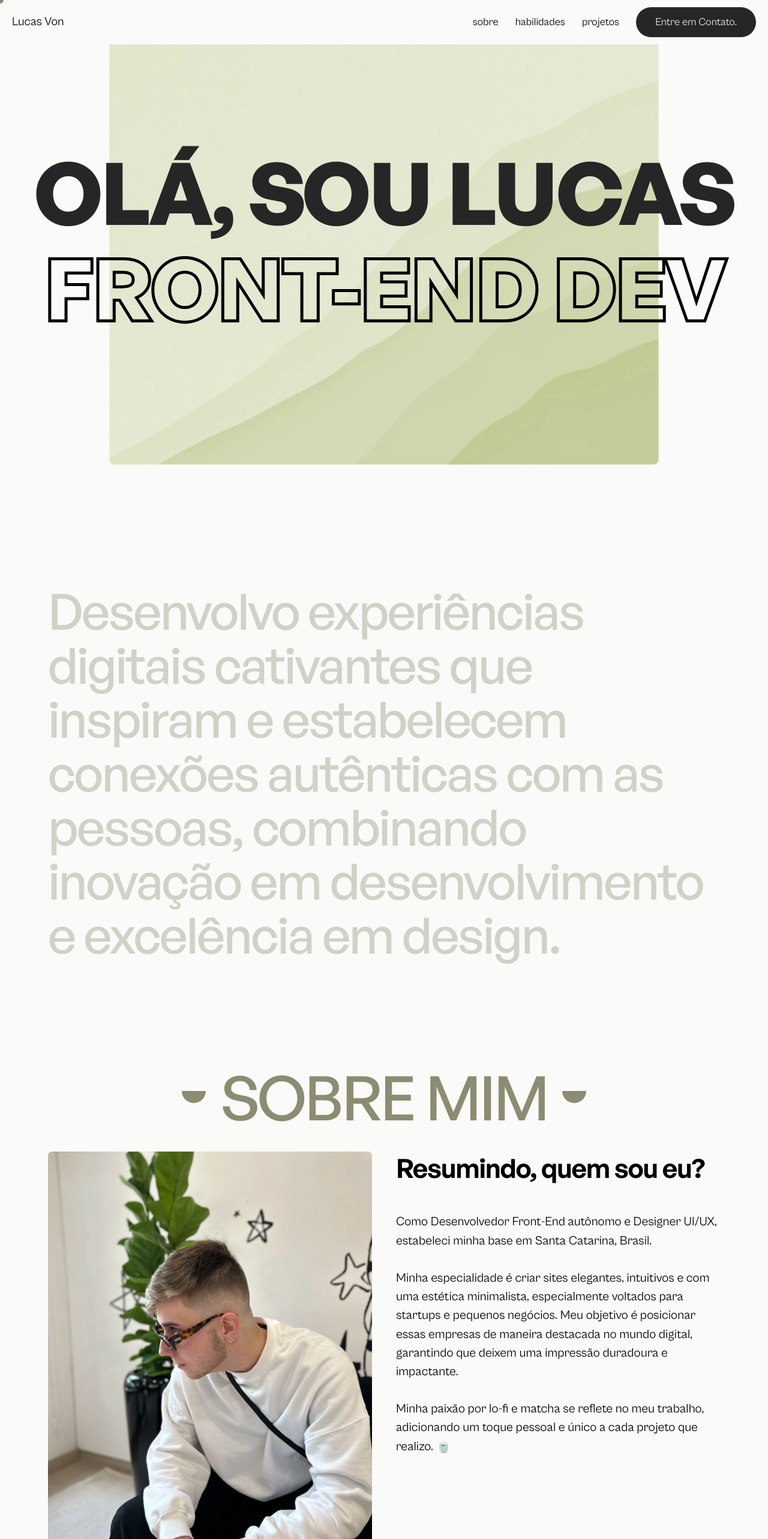
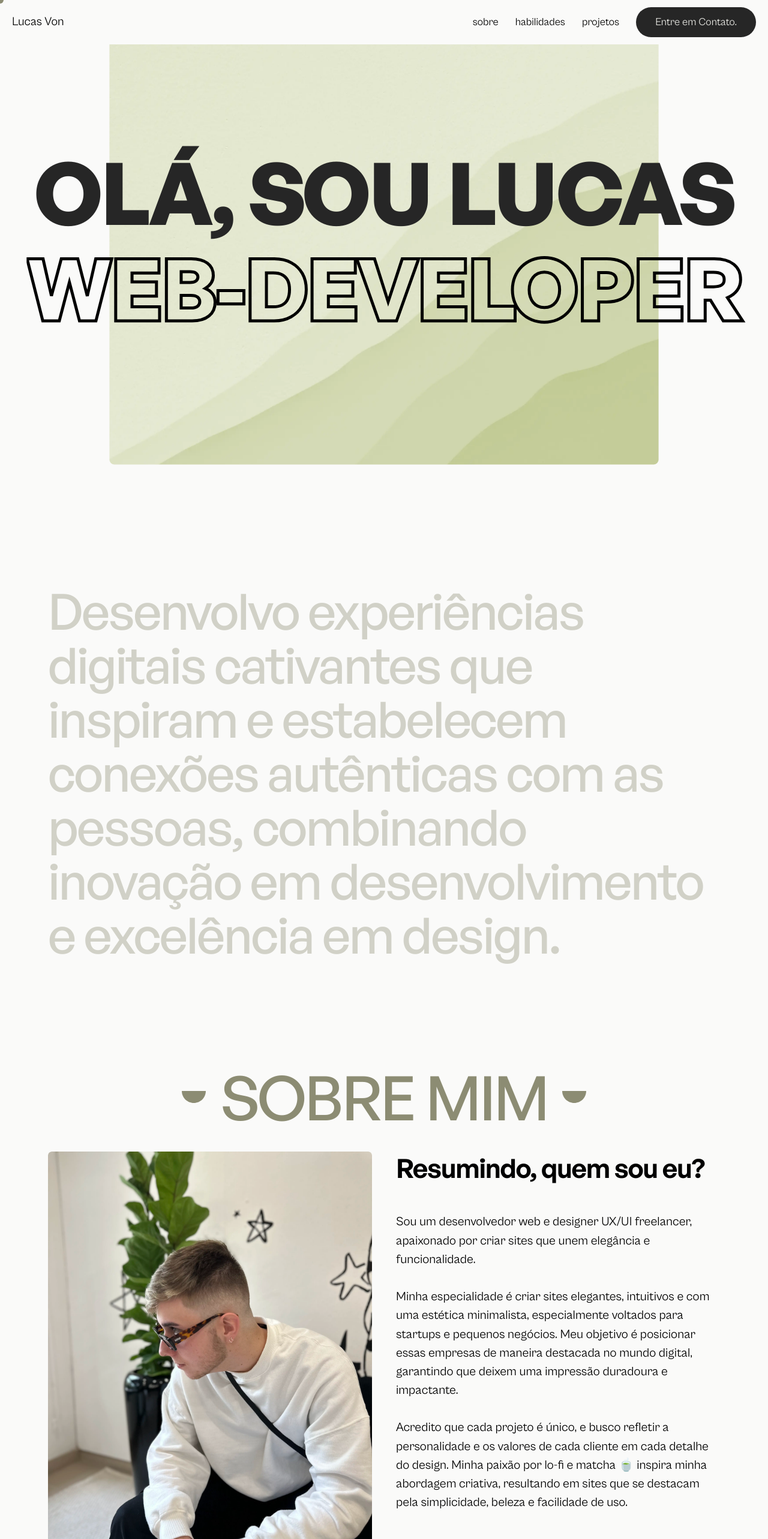
Before and after one commit to lucasschunemann/porta-luvas, a React (Vite) app: page / in a window 1280 px wide. Shown: the top 2566 px of the page at 60% size. Built offline with nearby package versions, Linux system fonts and the light colour scheme.

Commit message:
Atualização

```diff
--- a/src/components/homepage/About.jsx
+++ b/src/components/homepage/About.jsx
@@ -60,8 +60,7 @@ export default function About() {
               className=" translate-y-10 text-body-1 opacity-0 2xl:text-4xl"
             >
               <br></br>
-              Como Desenvolvedor Front-End autônomo e Designer UI/UX, estabeleci
-              minha base em Santa Catarina, Brasil.
+              Sou um desenvolvedor web e designer UX/UI freelancer, apaixonado por criar sites que unem elegância e funcionalidade.
               <br></br>
               <br></br>Minha especialidade é criar sites elegantes, intuitivos e
               com uma estética minimalista, especialmente voltados para startups
@@ -70,9 +69,7 @@ export default function About() {
               impressão duradoura e impactante.
               <br></br>
               <br></br>
-              Minha paixão por lo-fi e matcha se reflete no meu trabalho,
-              adicionando um toque pessoal e único a cada projeto que realizo.
-              🍵
+              Acredito que cada projeto é único, e busco refletir a personalidade e os valores de cada cliente em cada detalhe do design. Minha paixão por lo-fi e matcha 🍵 inspira minha abordagem criativa, resultando em sites que se destacam pela simplicidade, beleza e facilidade de uso.
               <br></br>
               <br></br>
             </p>
--- a/src/components/homepage/Hero.jsx
+++ b/src/components/homepage/Hero.jsx
@@ -46,7 +46,7 @@ export default function Hero() {
         </div>
         <div className=" title 2xl:py-16">
         <h1 ref={(el) => (titles.current[1] = el)} className="translate-y-96 font-outline-3 md:font-outline-4 text-transparent overflow-visible">
-            front-end dev
+            web-developer
           </h1>
         </div>
       </div>
--- a/src/components/homepage/Services.jsx
+++ b/src/components/homepage/Services.jsx
@@ -10,12 +10,12 @@ export default function Services() {
   ];
 
   const toolBoxItems = [
-    "JavaScript",
-    "ReactJS",
-    "GSAP",
-    "TailwindCSS",
     "Figma",
     "Framer",
+    "ReactJS",
+    "TailwindCSS",
+    "Notion",
+    "ChatGPT/Gemini",
   ];
 
   return (
```
Also changed, not shown: 1 other file (tests, documents, lock files or other folders).
